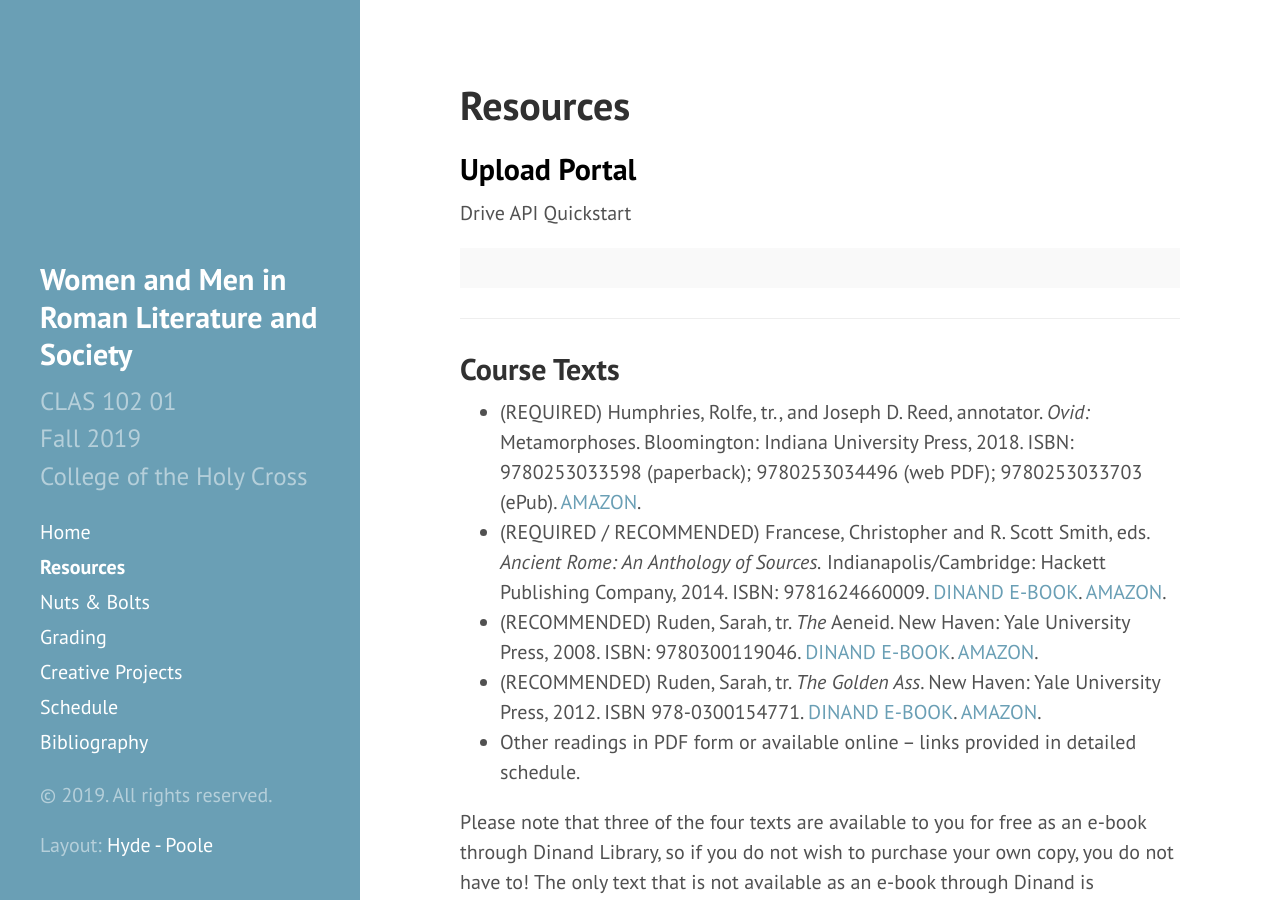
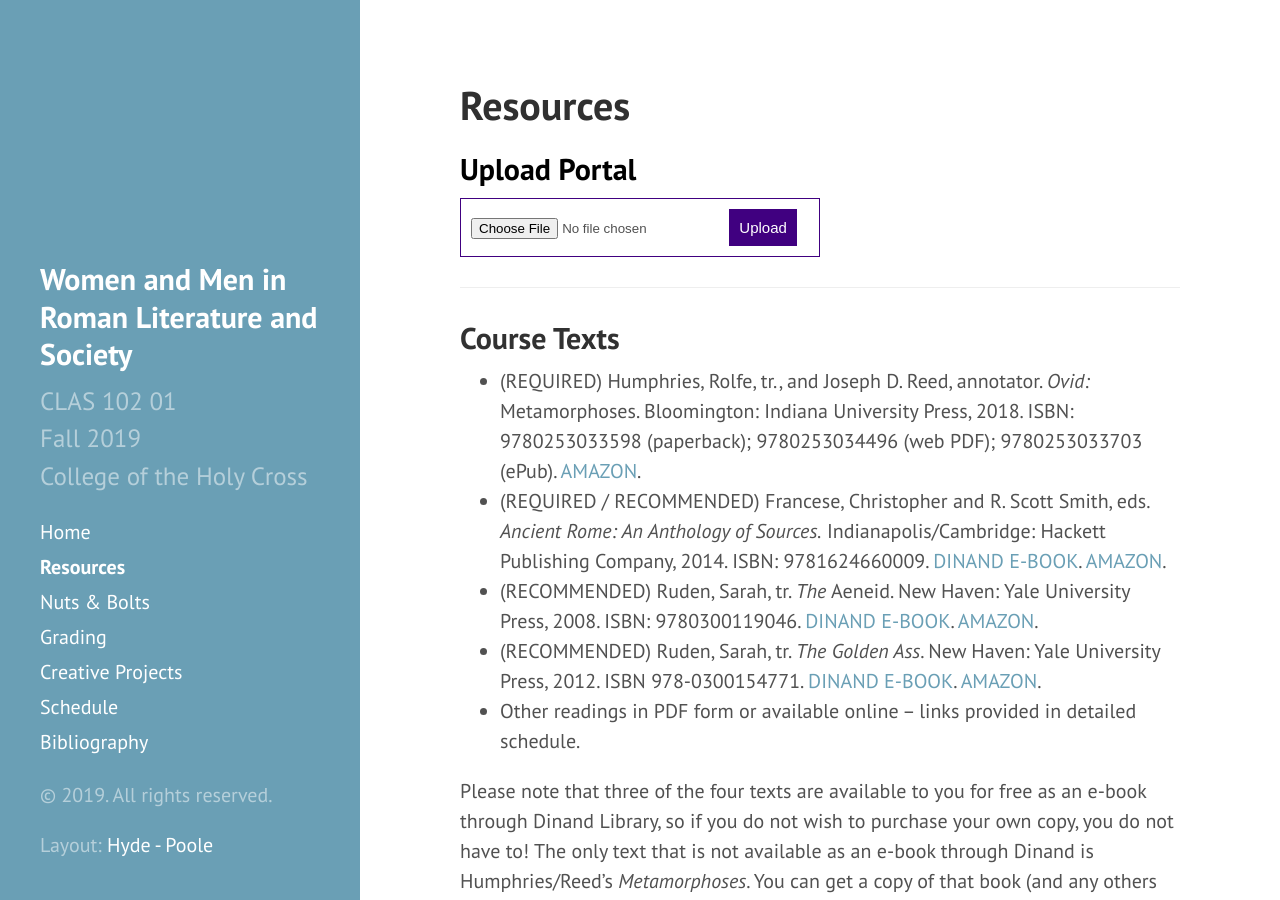
Before and after one commit to DLibatique/CLAS102-F19, a Jekyll site: the page built from 2-resources.md, in a window 1280 px wide and 900 px high. Built offline with Jekyll 4.4.1, drawn with Linux system fonts in a browser that asks for light colours; comment, search, counter and statistics services are not loaded; some of the changed lines change nothing that is shown.

Commit message:
revert to firebase uploading

```diff
--- a/2-resources.md
+++ b/2-resources.md
@@ -5,13 +5,15 @@ title: Resources
 
 ## <a style="color: #000000;" name="up">Upload Portal</a>
 
-<p>Drive API Quickstart</p>
-
-<button id="authorize_button" style="display: none;">Authorize</button>
-
-<button id="signout_button" style="display: none;">Sign Out</button>
-
-<pre id="content" style="white-space: pre-wrap;"></pre>
+<div id="form">
+  <form id="fileUpload">
+    <input
+      type="file"
+      accept=".doc,.docx,.pdf"
+    />
+    <button type="submit" id="submit-btn">Upload</button>
+  </form>
+</div>
 
 <hr>
 
--- a/_layouts/default.html
+++ b/_layouts/default.html
@@ -14,9 +14,6 @@
   </body>
 
   <script src="//ajax.googleapis.com/ajax/libs/jquery/3.3.1/jquery.min.js"></script>
-  <script type="text/javascript" src="{{ site.baseurl }}public/js/gdrive.js"></script>
-  <script async defer src="https://apis.google.com/js/api.js"
-    onload="this.onload=function(){};handleClientLoad()"
-    onreadystatechange="if (this.readyState === 'complete') this.onload()">
-  </script>
+  <script src="https://www.gstatic.com/firebasejs/5.7.1/firebase.js"></script>
+  <script type="text/javascript" src="{{ site.baseurl }}public/js/firebase.js"></script>
 </html>
--- /dev/null
+++ b/public/js/firebase.js
@@ -0,0 +1,22 @@
+var config = {
+  apiKey: "AIzaSyCjw5zPZM2qF7kd4PUPXND_DIZwi789jb8",
+  authDomain: "doc-upload-8c9d0.firebaseapp.com",
+  databaseURL: "https://doc-upload-8c9d0.firebaseio.com",
+  projectId: "doc-upload-8c9d0",
+  storageBucket: "doc-upload-8c9d0.appspot.com",
+  messagingSenderId: "538953570546"
+};
+
+firebase.initializeApp(config);
+
+$('#fileUpload').submit(() => {
+  const ref = firebase.storage().ref();
+  const file = $('input[type="file"]').get(0).files[0];
+  const name = (new Date()).getTime() + '-' + file.name;
+  const metadata = {
+      contentType: file.type
+  };
+  ref.child(name).put(file, metadata);
+  $('#form').empty().html('<p>Thanks!</p>');
+  return false;
+});
--- a/public/js/gdrive.js
+++ /dev/null
@@ -1,105 +0,0 @@
-// Client ID and API key from the Developer Console
-var CLIENT_ID = '255962344081-f4b6s6e5snrkthr96q6bc2l4dfufjedn.apps.googleusercontent.com';
-var API_KEY = 'AIzaSyBb3c8WKD9KUlMjFI8tkEVgtKawj2Yuq0U';
-
-// Array of API discovery doc URLs for APIs used by the quickstart
-var DISCOVERY_DOCS = ["https://www.googleapis.com/discovery/v1/apis/drive/v3/rest"];
-
-// Authorization scopes required by the API; multiple scopes can be
-// included, separated by spaces.
-var SCOPES = 'https://www.googleapis.com/auth/drive.metadata.readonly';
-
-var authorizeButton = document.getElementById('authorize_button');
-var signoutButton = document.getElementById('signout_button');
-
-/**
-  *  On load, called to load the auth2 library and API client library.
-  */
-function handleClientLoad() {
-  gapi.load('client:auth2', initClient);
-}
-
-/**
-  *  Initializes the API client library and sets up sign-in state
-  *  listeners.
-  */
-function initClient() {
-  gapi.client.init({
-    apiKey: API_KEY,
-    clientId: CLIENT_ID,
-    discoveryDocs: DISCOVERY_DOCS,
-    scope: SCOPES
-  }).then(function () {
-    // Listen for sign-in state changes.
-    gapi.auth2.getAuthInstance().isSignedIn.listen(updateSigninStatus);
-
-    // Handle the initial sign-in state.
-    updateSigninStatus(gapi.auth2.getAuthInstance().isSignedIn.get());
-    authorizeButton.onclick = handleAuthClick;
-    signoutButton.onclick = handleSignoutClick;
-  }, function(error) {
-    appendPre(JSON.stringify(error, null, 2));
-  });
-}
-
-/**
-  *  Called when the signed in status changes, to update the UI
-  *  appropriately. After a sign-in, the API is called.
-  */
-function updateSigninStatus(isSignedIn) {
-  if (isSignedIn) {
-    authorizeButton.style.display = 'none';
-    signoutButton.style.display = 'block';
-    listFiles();
-  } else {
-    authorizeButton.style.display = 'block';
-    signoutButton.style.display = 'none';
-  }
-}
-
-/**
-  *  Sign in the user upon button click.
-  */
-function handleAuthClick(event) {
-  gapi.auth2.getAuthInstance().signIn();
-}
-
-/**
-  *  Sign out the user upon button click.
-  */
-function handleSignoutClick(event) {
-  gapi.auth2.getAuthInstance().signOut();
-}
-
-/**
-  * Append a pre element to the body containing the given message
-  * as its text node. Used to display the results of the API call.
-  *
-  * @param {string} message Text to be placed in pre element.
-  */
-function appendPre(message) {
-  var pre = document.getElementById('content');
-  var textContent = document.createTextNode(message + '\n');
-  pre.appendChild(textContent);
-}
-
-/**
-  * Print files.
-  */
-function listFiles() {
-  gapi.client.drive.files.list({
-    'pageSize': 10,
-    'fields': "nextPageToken, files(id, name)"
-  }).then(function(response) {
-    appendPre('Files:');
-    var files = response.result.files;
-    if (files && files.length > 0) {
-      for (var i = 0; i < files.length; i++) {
-        var file = files[i];
-        appendPre(file.name + ' (' + file.id + ')');
-      }
-    } else {
-      appendPre('No files found.');
-    }
-  });
-}
```
